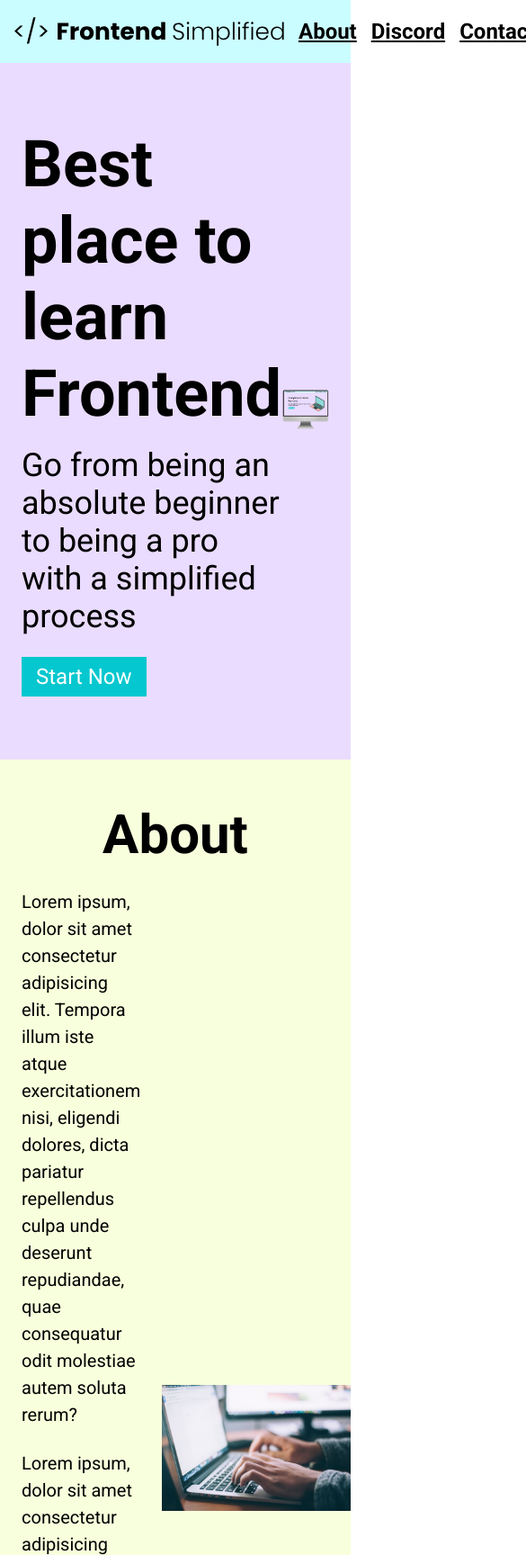
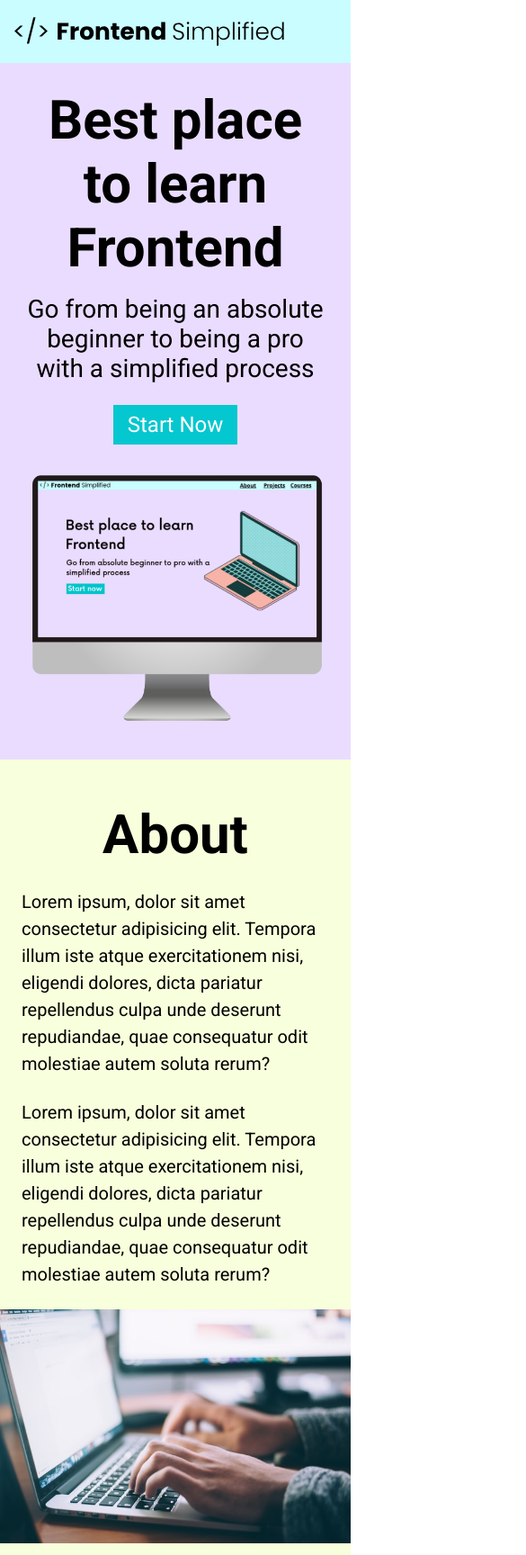
Before and after one commit to Nchisom/MiniProject, a plain HTML site: page index.html in a window 390 px wide. Shown: the top 1728 px of the page at 90% size, 585 px wide, since content can reach past the window. Drawn offline with Linux system fonts and the light colour scheme.

Commit message:
Added media query responsiveness

```diff
--- a/index.html
+++ b/index.html
@@ -11,7 +11,7 @@
     <section>
       <nav>
         <img src="/images/FES.svg" class="logo" alt="" />
-        <ul>
+        <ul class="navbar">
           <li><a href="#about">About</a></li>
           <li><a href="#discord">Discord</a></li>
           <li><a href="#contact">Contact</a></li>
@@ -19,13 +19,13 @@
       </nav>
       <header>
         <div class="row">
-          <div>
+          <div class="home">
             <h1>Best place to learn Frontend</h1>
             <p class="subheader">
               Go from being an absolute beginner to being a pro with a
               simplified process
             </p>
-            <button>Start Now</button>
+            <button class="home-button">Start Now</button>
           </div>
           <figure>
             <img src="/images/laptop.png" alt="Home page image" />
--- a/style.css
+++ b/style.css
@@ -130,6 +130,7 @@ form {
   display: flex;
   flex-direction: column;
   margin: 0 auto;
+  padding: 0 24px;
 }
 
 input,
@@ -162,3 +163,57 @@ footer {
 .footer-link {
   padding: 0 16px;
 }
+
+@media (max-width: 728px) {
+    .row{
+        flex-direction: column;
+    }
+    .home{
+        margin-bottom: 24px;
+        display: flex;
+        flex-direction: column;
+        align-items: center;
+    }
+    h1{
+        text-align: center;
+        font-size: 60px;
+    }
+    .subheader{
+        text-align: center;
+        font-size: 28px;
+    }
+    .home-button{
+        max-width: 240px;
+    }
+    .navbar {
+        display: none;
+    }
+
+    .section-description{
+        display: flex;
+        flex-direction: column;
+    }
+    .section-description-wrapper{
+        width: 100%;
+    }
+    .about_img-wrapper{
+        width: 100%;
+    }
+    #discord .section-description{
+        flex-direction: column-reverse;
+    }
+footer{
+    padding: 48px 24px;
+}
+
+    .footer-logo{
+        max-width: 360px;
+    }
+    .footer-link {
+        padding: 0 8px;
+        font-size: 12px;
+    }
+    .footer-links{
+        margin-bottom: 24px;
+    }
+}
```
